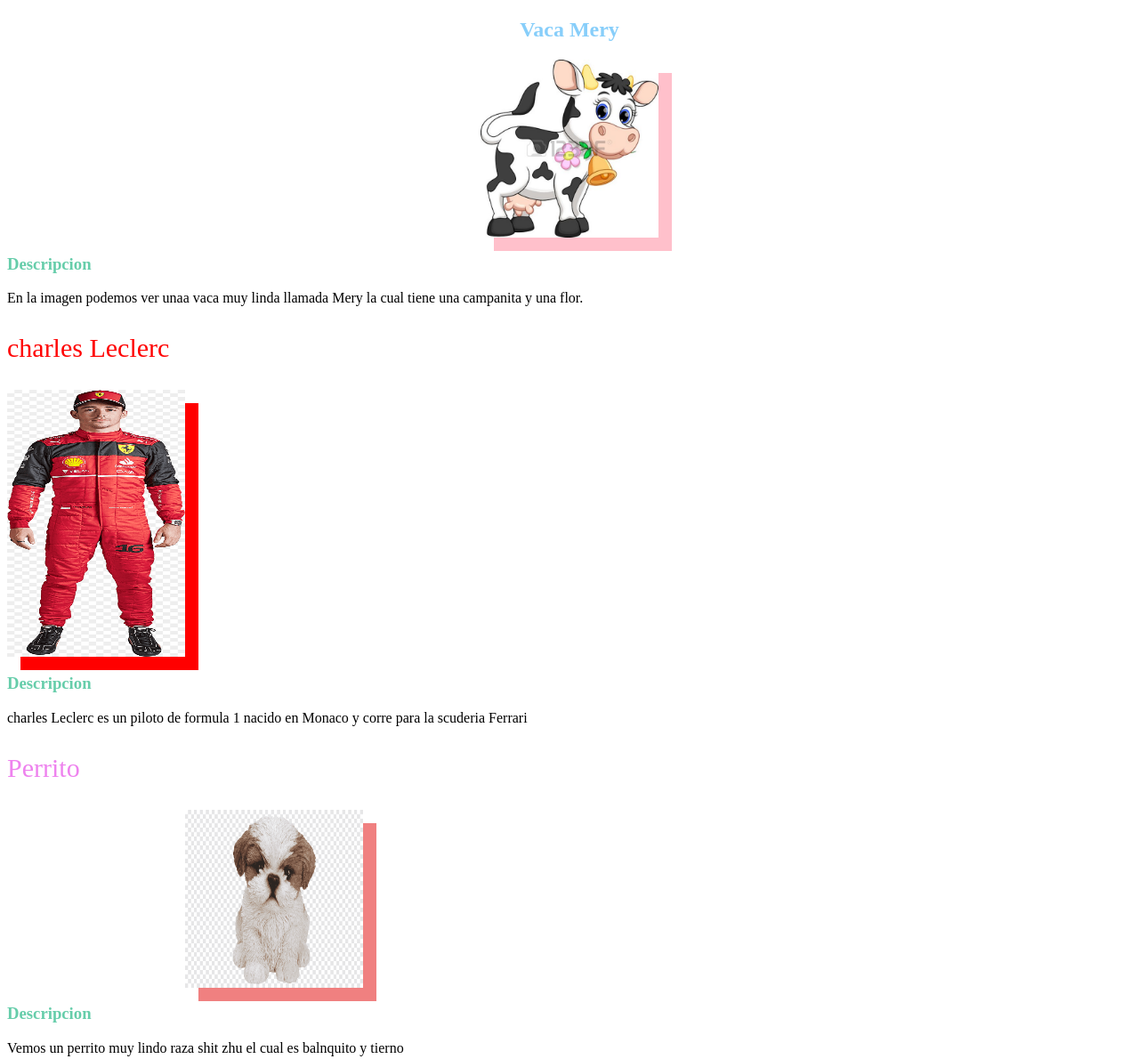
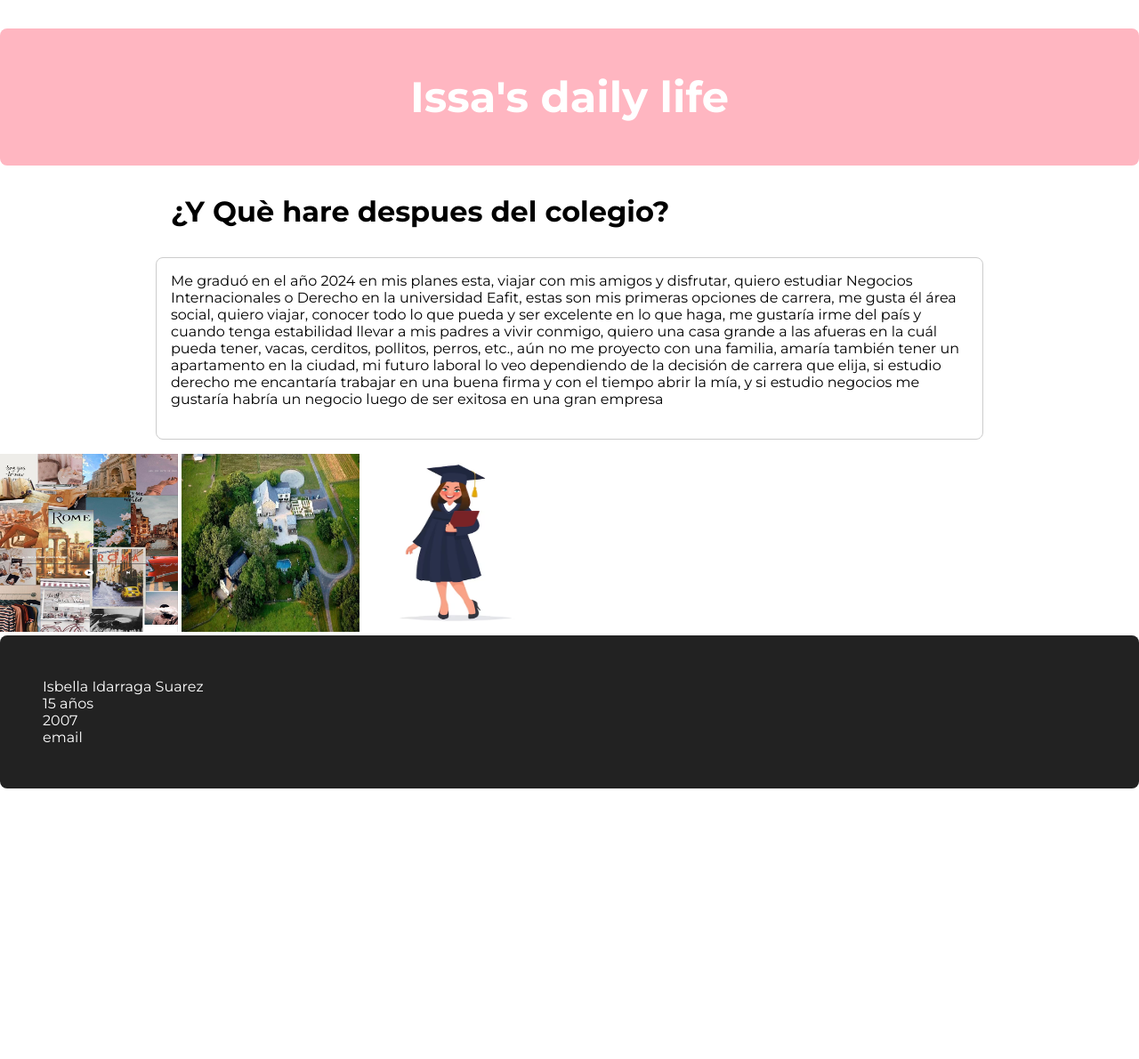
Before and after one commit to issabella0817/html-isabella-idarraga, a website: page index.html in a window 1280 px wide. Shown: the whole page at 89% size. After the commit the page ends 886 px from the top, so only its background shows below. Drawn offline with Linux system fonts and the light colour scheme.

Commit message:
Acumulativa

```diff
--- a/index.html
+++ b/index.html
@@ -1,36 +1,49 @@
 <!DOCTYPE html>
 <html>
   <head>
-    <meta charset="UTF-8" />
+    <meta charset="utf-8" />
+    <link rel="preconnect" href="https://fonts.googleapis.com" />
+    <link rel="preconnect" href="https://fonts.gstatic.com" crossorigin />
+    <link
+      href="https://fonts.googleapis.com/css2?family=Montserrat:wght@400;700&display=swap"
+      rel="stylesheet"
+    />
     <link rel="stylesheet" href="style.css" />
-    <meta name="viewport" content="width=device-width, initial-scale=1.0" />
-    <meta http-equiv="X-UA-Compatible" content="ie=edge" />
-    <title>Static Template</title>
-    <title>
-      tarea 3
-    </title>
+    <title>Evaluación acumulativa</title>
   </head>
 
+  <header>
+    <h1>Issa's daily life</h1>
+  </header>
   <body>
-    <h2>Vaca Mery</h2>
-    <img id="vaca" src="imagenes/vaca.jpg" width="200px" height="200px" />
-    <h3>Descripcion</h3>
+    <h3>¿Y Què hare despues del colegio?</h3>
     <p>
-      En la imagen podemos ver unaa vaca muy linda llamada Mery la cual tiene
-      una campanita y una flor.
-    </p>
-    <p id="charles1">charles Leclerc</p>
-    <img id="charles" src="imagenes/charles.png" width="200px" height="300px" />
-    <h3>Descripcion</h3>
-    <p>
-      charles Leclerc es un piloto de formula 1 nacido en Monaco y corre para la
-      scuderia Ferrari
-    </p>
-    <p id="perrito1">Perrito</p>
-    <img id="perrito" src="imagenes/perrito.png" width="200px" height="200px" />
-    <h3>Descripcion</h3>
-    <p>
-      Vemos un perrito muy lindo raza shit zhu el cual es balnquito y tierno
+      Me graduó en el año 2024 en mis planes esta, viajar con mis amigos y
+      disfrutar, quiero estudiar Negocios Internacionales o Derecho en la
+      universidad Eafit, estas son mis primeras opciones de carrera, me gusta él
+      área social, quiero viajar, conocer todo lo que pueda y ser excelente en
+      lo que haga, me gustaría irme del país y cuando tenga estabilidad llevar a
+      mis padres a vivir conmigo, quiero una casa grande a las afueras en la
+      cuál pueda tener, vacas, cerditos, pollitos, perros, etc., aún no me
+      proyecto con una familia, amaría también tener un apartamento en la
+      ciudad, mi futuro laboral lo veo dependiendo de la decisión de carrera que
+      elija, si estudio derecho me encantaría trabajar en una buena firma y con
+      el tiempo abrir la mía, y si estudio negocios me gustaría habría un
+      negocio luego de ser exitosa en una gran empresa
+
+      <br /><br />
     </p>
   </body>
+  <img id="viaje" src="imagenes/viaje.jpg" width="200px" height="200px" />
+  <img id="farm" src="imagenes/farm.webp" width="200px" height="200px" />
+  <img id="grado" src="imagenes/grado.avif" width="200px" height="200px" />
+  <footer>
+    Isbella Idarraga Suarez
+    <br />
+    15 años
+    <br />
+    2007
+    <br />
+    <a href="mailto:isabella.idarragasuarez@bethlemitasbello.edu.co">email</a>
+  </footer>
 </html>
--- a/style.css
+++ b/style.css
@@ -1,30 +1,93 @@
-#vaca {
-  display: block;
+html {
+  font-family: "Montserrat", sans-serif;
+}
+
+body {
+  margin: 0;
+  background-color: #ffffff;
+}
+
+header h1 {
+  background-color: lightpink;
+  color: white;
+  padding: 3rem 2rem;
+  font-size: 3rem;
+  text-align: center;
+  border-radius: 0.5rem;
+}
+
+h2 {
+  font-size: 2.5rem;
+  width: 70%;
   margin-left: auto;
   margin-right: auto;
-  filter: drop-shadow(15px 15px pink);
 }
-h2 {
-  color: lightskyblue;
-  text-align: center;
+
+h3 {
+  font-size: 2rem;
+  width: 70%;
+  margin-left: auto;
+  margin-right: auto;
 }
-h3 {
-  color: mediumaquamarine;
+
+h4 {
+  font-size: 1.5rem;
+  width: 70%;
+  margin-left: auto;
+  margin-right: auto;
 }
-#charles1 {
-  color: red;
-  font-size: 30px;
+
+h5 {
+  font-size: 1rem;
+  width: 70%;
+  margin-left: auto;
+  margin-right: auto;
 }
-#charles {
-  display: block;
-  filter: drop-shadow(15px 15px red);
+
+body p {
+  transition: all 0.3s ease;
+  background-color: #fff;
+  margin: 1rem 0;
+  border-radius: 0.5rem;
+  padding: 1rem 1rem;
+  cursor: pointer;
+  border: 1px solid #ccc;
+  width: 70%;
+  margin-left: auto;
+  margin-right: auto;
 }
-#perrito1 {
-  color: violet;
-  font-size: 30px;
+
+body p:hover {
+  box-shadow: 0 0.1rem 0.4rem rgba(0, 0, 0, 0.3);
 }
-#perrito {
-  display: block;
-  filter: drop-shadow(15px 15px lightcoral);
-  margin-left: 200px;
+
+footer {
+  background-color: #222;
+  padding: 3rem;
+  color: white;
+  border-radius: 0.5rem;
 }
+
+footer p {
+  margin: 0;
+}
+
+footer a {
+  transition: color 0.3s ease;
+  color: white;
+  text-decoration: none;
+}
+
+footer a:hover {
+  color: cornflowerblue;
+}
+
+/* Go from zero to full opacity */
+@keyframes fadeEffect {
+  from {
+    opacity: 0;
+  }
+  to {
+    opacity: 1;
+  }
+}
--- /dev/null
+++ b/tareas/tarea3.css
@@ -0,0 +1,30 @@
+#vaca {
+  display: block;
+  margin-left: auto;
+  margin-right: auto;
+  filter: drop-shadow(15px 15px pink);
+}
+h2 {
+  color: lightskyblue;
+  text-align: center;
+}
+h3 {
+  color: mediumaquamarine;
+}
+#charles1 {
+  color: red;
+  font-size: 30px;
+}
+#charles {
+  display: block;
+  filter: drop-shadow(15px 15px red);
+}
+#perrito1 {
+  color: violet;
+  font-size: 30px;
+}
+#perrito {
+  display: block;
+  filter: drop-shadow(15px 15px lightcoral);
+  margin-left: 200px;
+}
```
Also changed, not shown: tareas/tarea3.html (added, +36 -0 lines), imagenes/farm.webp (added), imagenes/grado.avif (added), imagenes/viaje.jpg (added), tareas/grado.avif (added).
